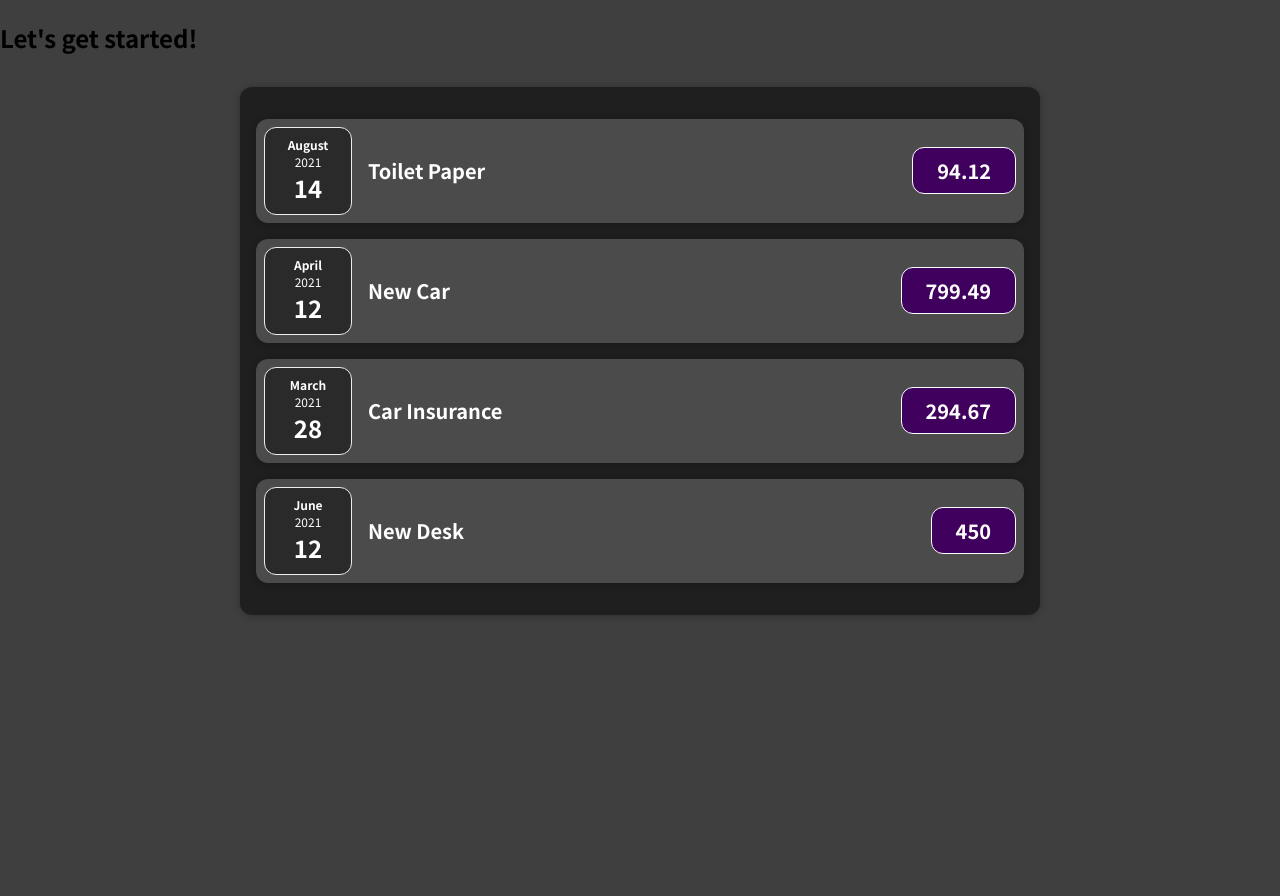
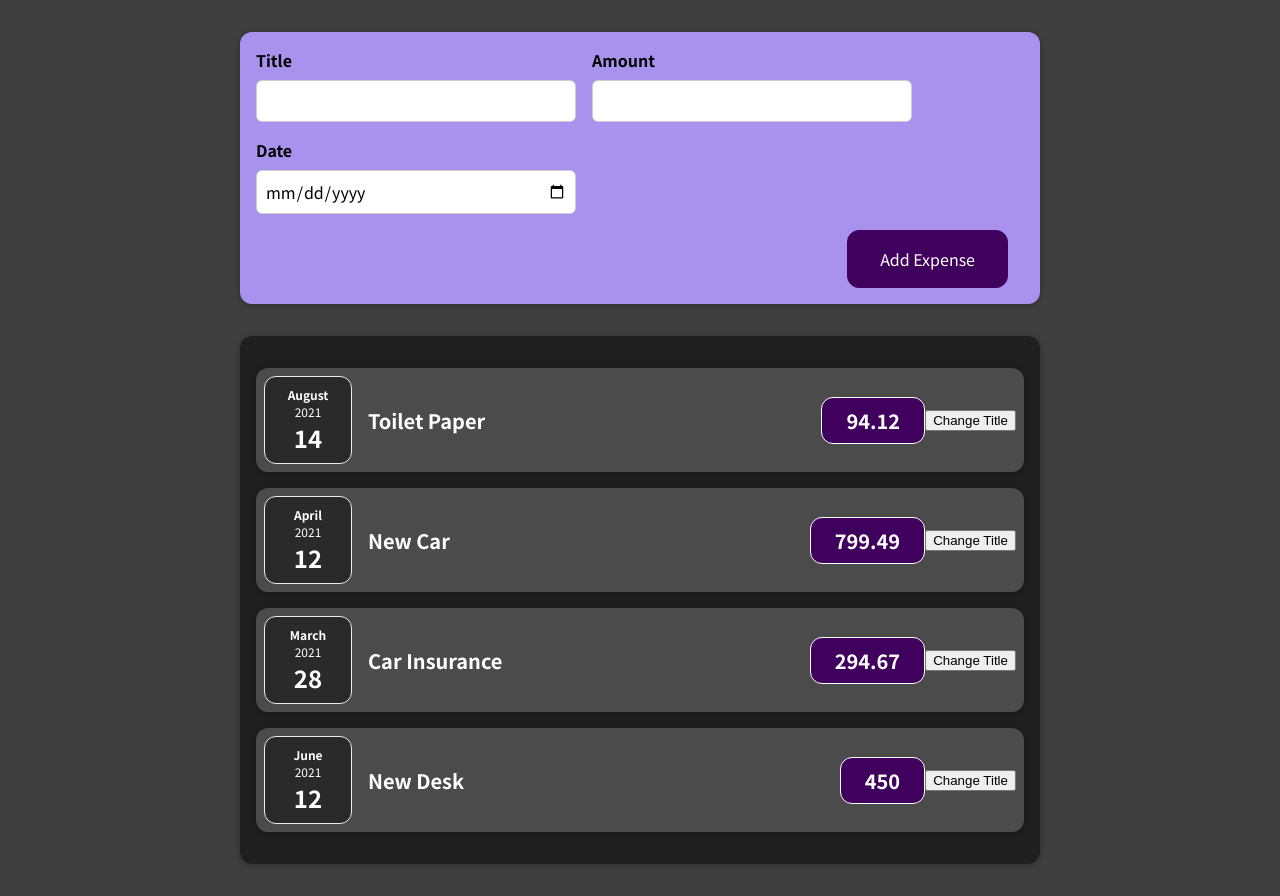
Before and after one commit to RalucaElisabetaR/react-challange-1, a React (Create React App) app: page / in a window 1280 px wide. Before the commit the page ends 800 px from the top, so only its background shows below. Built offline with nearby package versions, Linux system fonts and the light colour scheme.

Commit message:
add two-way binding to form

```diff
--- a/src/App.js
+++ b/src/App.js
@@ -1,3 +1,5 @@
+import React from 'react'
+import NewExpense from './components/NewExpense/NewExpense'
 import Expenses from './components/Expenses/Expenses'
 
 const App = () => {
@@ -30,7 +32,7 @@
 
     return (
         <div>
-            <h2>Let's get started!</h2>
+            <NewExpense />
             <Expenses items={expenses} />
         </div>
     )
--- a/src/components/Expenses/ExpenseItem.js
+++ b/src/components/Expenses/ExpenseItem.js
@@ -1,15 +1,25 @@
+import React, { useState } from 'react'
+
 import ExpenseDate from './ExpenseDate'
 import Card from '../UI/Card'
 import './ExpenseItem.css'
 
 const ExpenseItem = (props) => {
+    const [title, setTitle] = useState(props.title)
+
+    const clickHandler = () => {
+        setTitle('Updated!')
+        console.log(title)
+    }
+
     return (
         <Card className="expense-item">
             <ExpenseDate date={props.date} />
             <div className="expense-item__description">
-                <h2>{props.title}</h2>
+                <h2>{title}</h2>
                 <div className="expense-item__price">{props.amount}</div>
             </div>
+            <button onClick={clickHandler}>Change Title</button>
         </Card>
     )
 }
--- /dev/null
+++ b/src/components/NewExpense/ExpenseForm.css
@@ -0,0 +1,26 @@
+.new-expense__controls {
+    display: flex;
+    flex-wrap: wrap;
+    gap: 1rem;
+    margin-bottom: 1rem;
+    text-align: left;
+}
+
+.new-expense__control label {
+    font-weight: bold;
+    margin-bottom: 0.5rem;
+    display: block;
+}
+
+.new-expense__control input {
+    font: inherit;
+    padding: 0.5rem;
+    border-radius: 6px;
+    border: 1px solid #ccc;
+    width: 20rem;
+    max-width: 100%;
+}
+
+.new-expense__actions {
+    text-align: right;
+}
--- /dev/null
+++ b/src/components/NewExpense/ExpenseForm.js
@@ -0,0 +1,86 @@
+import React, { useState } from 'react'
+import './ExpenseForm.css'
+
+const ExpenseForm = () => {
+    const [enteredTitle, setEnteredTitle] = useState('')
+    const [enteredAmount, setEnteredAmount] = useState('')
+    const [enteredDate, setEnteredDate] = useState('')
+
+    // ---- ALTERNATIVE ----
+    // const [userInput, setUserInput] = useState({
+    //   enteredTitle: '',
+    //   enteredAmount: '',
+    //   enteredDate: ''
+    // })
+
+    const titleChangeHandler = (event) => {
+        setEnteredTitle(event.target.value)
+
+        //---- ALTERNATIVE 1 ----
+        // setUserInput({
+        //   ...userInput,
+        //   enteredTitle: event.target.value,
+        // })
+        //---- ALTERNATIVE 2----
+        // setUserInput((prevState) => {
+        //   return { ...prevState, enteredTitle: event.target.value }
+        // })
+    }
+    const amountChangeHandler = (event) => {
+        setEnteredAmount(event.target.value)
+    }
+    const dateChangeHandler = (event) => {
+        setEnteredDate(event.target.value)
+    }
+    const submitHandler = (event) => {
+        event.preventDefault()
+        const expenseData = {
+            title: enteredTitle,
+            amount: enteredAmount,
+            date: new Date(enteredDate),
+        }
+        console.log(expenseData)
+        setEnteredTitle('')
+        setEnteredAmount('')
+        setEnteredDate('')
+    }
+
+    return (
+        <form onSubmit={submitHandler}>
+            <div className="new-expense__controls">
+                <div className="new-expense__control">
+                    <label>Title</label>
+                    <input
+                        type="text"
+                        value={enteredTitle}
+                        onChange={titleChangeHandler}
+                    />
+                </div>
+                <div className="new-expense__control">
+                    <label>Amount</label>
+                    <input
+                        type="number"
+                        value={enteredAmount}
+                        min="0.01"
+                        step="0.01"
+                        onChange={amountChangeHandler}
+                    />
+                </div>
+                <div className="new-expense__control">
+                    <label>Date</label>
+                    <input
+                        type="date"
+                        value="enteredDate"
+                        min="2019-01-01"
+                        max="2022-12-31"
+                        onChange={dateChangeHandler}
+                    />
+                </div>
+            </div>
+            <div className="new-expense__actions">
+                <button type="submit">Add Expense</button>
+            </div>
+        </form>
+    )
+}
+export default ExpenseForm
--- /dev/null
+++ b/src/components/NewExpense/NewExpense.css
@@ -0,0 +1,38 @@
+.new-expense {
+    background-color: #a892ee;
+    padding: 1rem;
+    margin: 2rem auto;
+    width: 50rem;
+    max-width: 95%;
+    border-radius: 12px;
+    text-align: center;
+    box-shadow: 0 1px 8px rgba(0, 0, 0, 0.25);
+}
+
+.new-expense button {
+    font: inherit;
+    cursor: pointer;
+    padding: 1rem 2rem;
+    border: 1px solid #40005d;
+    background-color: #40005d;
+    color: white;
+    border-radius: 12px;
+    margin-right: 1rem;
+}
+
+.new-expense button:hover,
+.new-expense button:active {
+    background-color: #510674;
+    border-color: #510674;
+}
+
+.new-expense button.alternative {
+    color: #220131;
+    border-color: transparent;
+    background-color: transparent;
+}
+
+.new-expense button.alternative:hover,
+.new-expense button.alternative:active {
+    background-color: #ddb3f8;
+}
--- /dev/null
+++ b/src/components/NewExpense/NewExpense.js
@@ -0,0 +1,13 @@
+import React from 'react'
+import ExpenseForm from './ExpenseForm'
+import './NewExpense.css'
+
+const NewExpense = () => {
+    return (
+        <div className="new-expense">
+            <ExpenseForm />
+        </div>
+    )
+}
+
+export default NewExpense
```
Also changed, not shown: src/components/Expenses/ExpenseDate.js (indentation only), src/components/Expenses/Expenses.js (indentation only), src/components/UI/Card.js (line endings or trailing spaces).
